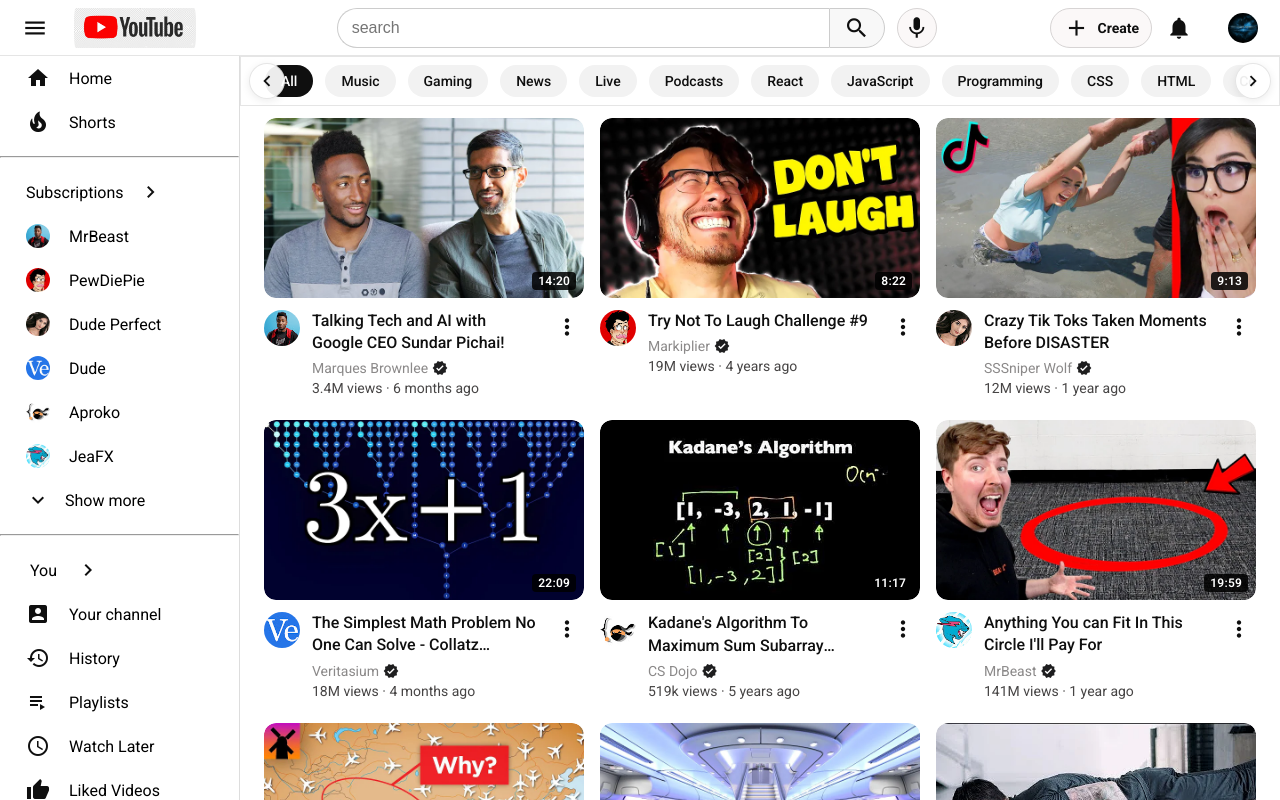
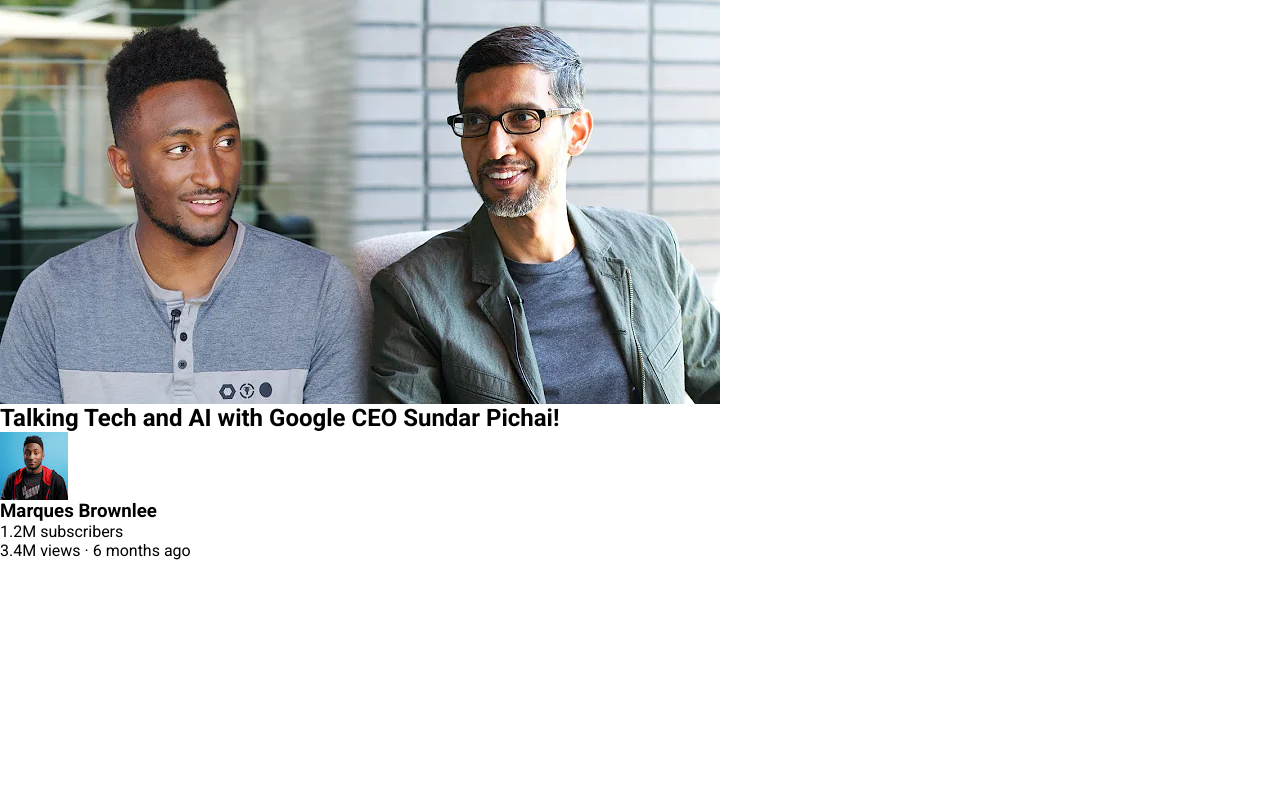
Before and after one commit to DannieBest/Youtube-clone-react, a React (Vite) app: page /watch/1 in a window 1280 px wide. Shown: the top 800 px of the page. Built offline with nearby package versions, Linux system fonts and the light colour scheme.

Commit message:
feat: connect watch page to video data

```diff
--- a/package.json
+++ b/package.json
@@ -11,7 +11,8 @@
   },
   "dependencies": {
     "react": "^19.2.7",
-    "react-dom": "^19.2.7"
+    "react-dom": "^19.2.7",
+    "react-router-dom": "^7.18.2"
   },
   "devDependencies": {
     "@eslint/js": "^10.0.1",
--- a/src/App.jsx
+++ b/src/App.jsx
@@ -1,8 +1,17 @@
+import { BrowserRouter, Routes, Route } from 'react-router-dom';
 import './App.css'
 import AppLayout from './components/Layout/AppLayout/AppLayout';
+import WatchPage from './pages/WatchPage/WatchPage';
 
 function App() {
-  return <AppLayout/>
+  return (
+    <BrowserRouter>
+      <Routes>
+        <Route path="/" element={<AppLayout />} />
+        <Route path="/watch/:videoId" element={<WatchPage />} />
+      </Routes>
+    </BrowserRouter>
+  );
 }
 
 export default App;
--- a/src/components/UI/VideoCard/VideoCard.css
+++ b/src/components/UI/VideoCard/VideoCard.css
@@ -1,3 +1,21 @@
+/* ==========================================
+   VIDEO GRID
+========================================== */
+
+.video-grid {
+  display: grid;
+
+  grid-template-columns: repeat(
+    auto-fill,
+    minmax(320px, 1fr)
+  );
+
+  gap: 32px 16px;
+
+  padding: 16px 24px;
+}
+
+
 /* ==========================================
    VIDEO CARD
 ========================================== */
@@ -11,58 +29,11 @@
   cursor: pointer;
 
   transition:
-    transform .25s ease,
-    background-color .25s ease,
-    box-shadow .25s ease;
+    transform 0.25s ease,
+    background-color 0.25s ease,
+    box-shadow 0.25s ease;
 }
 
-.video-card__duration {
-  position: absolute;
-  bottom: 8px;
-  right: 8px;
-
-  padding:2px 6px;
-
-  font-weight:600;
-
-  letter-spacing:.2px;
-
-  background: rgba(0,0,0,.85);
-  color: white;
-
-  border-radius: 4px;
-
-  font-size: 12px;
-
-}
-
-.video-card__menu{
-
-  background:none;
-  border:none;
-
-  cursor:pointer;
-
-  padding:4px;
-
-  border-radius:50%;
-
-  display:flex;
-  align-items:center;
-  justify-content:center;
-}
-
-.video-card__menu:hover{
-  background: var(--hover);
-  opacity: 0.6;
-}
-
-.video-card__verified{
-  margin-left: 4px;
-  font-size:16px;
-
-  color:#1e1e1f;
-}
 
 /* ==========================================
    THUMBNAIL
@@ -70,20 +41,54 @@
 
 .video-card__thumbnail {
   position: relative;
+
   overflow: hidden;
+
+  aspect-ratio: 16 / 9;
+
   border-radius: 12px;
 }
 
 .video-card__thumbnail img {
   width: 100%;
+  height: 100%;
+
   display: block;
+
+  object-fit: cover;
+
   border-radius: 12px;
-  transition:transform .25s ease;
+
+  transition: transform 0.25s ease;
 }
 
 .video-card:hover .video-card__thumbnail img {
   transform: scale(1.04);
 }
+
+
+/* ==========================================
+   VIDEO DURATION
+========================================== */
+
+.video-card__duration {
+  position: absolute;
+
+  right: 8px;
+  bottom: 8px;
+
+  padding: 3px 5px;
+
+  background: rgba(0, 0, 0, 0.85);
+  color: #fff;
+
+  border-radius: 4px;
+
+  font-size: 12px;
+  font-weight: 600;
+  letter-spacing: 0.2px;
+}
+
 
 /* ==========================================
    VIDEO DETAILS
@@ -98,39 +103,62 @@
   margin-top: 12px;
 }
 
+
+/* ==========================================
+   CHANNEL IMAGE
+========================================== */
+
 .video-card__channel img {
   width: 36px;
   height: 36px;
 
+  flex-shrink: 0;
+
   border-radius: 50%;
 
   object-fit: cover;
+}
 
-  flex-shrink: 0;
-}
+
+/* ==========================================
+   VIDEO INFORMATION
+========================================== */
 
 .video-card__info {
   flex: 1;
+  min-width: 0;
 
   display: flex;
   flex-direction: column;
 }
 
+
+/* ==========================================
+   VIDEO TITLE
+========================================== */
+
 .video-card__title {
-  font-size: 16px;
-  font-weight: 500;
-  line-height: 1.4;
-
   display: -webkit-box;
 
   -webkit-line-clamp: 2;
   -webkit-box-orient: vertical;
+  line-clamp: 2;
+
+  overflow: hidden;
+
+  margin-bottom: 6px;
 
   color: #0f0f0f;
 
-  margin-bottom: 6px;
-  overflow: hidden;
+  font-size: 16px;
+  font-weight: 500;
+  line-height: 1.4;
 }
+
+
+/* ==========================================
+   CHANNEL NAME
+========================================== */
 
 .video-card__channel-name {
   display: flex;
@@ -141,6 +169,24 @@
   color: #8b8989;
 }
 
+
+/* ==========================================
+   VERIFIED ICON
+========================================== */
+
+.video-card__verified {
+  margin-left: 4px;
+
+  color: #1e1e1f;
+
+  font-size: 16px;
+}
+
+
+/* ==========================================
+   VIDEO STATS
+========================================== */
+
 .video-card__stats {
   margin-top: 4px;
 
@@ -148,3 +194,28 @@
 
   color: #464444;
 }
+
+
+/* ==========================================
+   VIDEO MENU
+========================================== */
+
+.video-card__menu {
+  display: flex;
+  align-items: center;
+  justify-content: center;
+
+  flex-shrink: 0;
+
+  padding: 4px;
+
+  background: none;
+  border: none;
+  border-radius: 50%;
+
+  cursor: pointer;
+}
+
+.video-card__menu:hover {
+  background: var(--hover);
+}
--- a/src/components/UI/VideoCard/VideoCard.jsx
+++ b/src/components/UI/VideoCard/VideoCard.jsx
@@ -1,7 +1,9 @@
+import { useNavigate } from 'react-router-dom';
 import './VideoCard.css';
 
 
-function VideoCard({ video }) {
+function VideoCard({ video}) {
+  const navigate = useNavigate();
 
   const {
     title,
@@ -14,7 +16,10 @@
   } = video;
 
   return (
-    <article className="video-card">
+    <article
+      className="video-card"
+      onClick={() => navigate(`/watch/${video.id}`)}
+    >
       <div className="video-card__thumbnail">
         <img
           src={thumbnail}
--- a/src/components/UI/VideoGrid/VideoGrid.css
+++ b/src/components/UI/VideoGrid/VideoGrid.css
@@ -1,9 +1,16 @@
+/* ==========================================
+   VIDEO GRID
+========================================== */
+
 .video-grid {
   display: grid;
 
-  grid-template-columns: repeat(auto-fill, minmax(320px, 1fr));
+  grid-template-columns: repeat(
+    auto-fill,
+    minmax(320px, 1fr)
+  );
 
-  gap: 24px 16px;
+  gap: 32px 16px;
 
-  padding: 12px 24px;
+  padding: 16px 24px;
 }
--- a/src/components/UI/VideoGrid/VideoGrid.jsx
+++ b/src/components/UI/VideoGrid/VideoGrid.jsx
@@ -2,7 +2,7 @@
 import  VideoCard from '../VideoCard/VideoCard';
 import videos from '../../../data/videos';
 
-function VideoGrid({ selectedCategory }) {
+function VideoGrid({ selectedCategory}) {
 
   const filteredVideos = selectedCategory === 'All'
     ? videos
--- /dev/null
+++ b/src/pages/WatchPage/WatchPage.jsx
@@ -0,0 +1,50 @@
+import { useParams } from 'react-router-dom';
+import videos from '../../data/videos';
+import './WatchPage.css';
+
+function WatchPage() {
+  const { videoId } = useParams();
+
+  const video = videos.find((video) => video.id === Number(videoId));
+
+  if (!video) {
+    return <h1>Video not found!</h1>;
+  }
+
+  return (
+    <section className="watch-page">
+
+      <div className="watch-page__player">
+        <img
+          src={video.thumbnail}
+          alt={video.title}
+        />
+      </div>
+
+      <h1 className="watch-page__title">
+        {video.title}
+      </h1>
+
+      <div className="watch-page__channel">
+
+        <img
+          src={video.channelImage}
+          alt={video.channel}
+        />
+
+        <div>
+          <h3>{video.channel}</h3>
+          <p>1.2M subscribers</p>
+        </div>
+
+      </div>
+
+      <p className="watch-page__stats">
+        {video.views} · {video.uploaded}
+      </p>
+
+    </section>
+  );
+}
+
+export default WatchPage;
```
Also changed, not shown: src/components/Layout/MainContent/MainContent.jsx (+5 -2 lines), src/pages/VideoPage/VideoPage.css (added, +78 -0 lines), src/pages/VideoPage/VideoPage.jsx (added, +60 -0 lines), src/pages/WatchPage/WatchPage.css (added), 1 other file (tests, documents, lock files or other folders).
